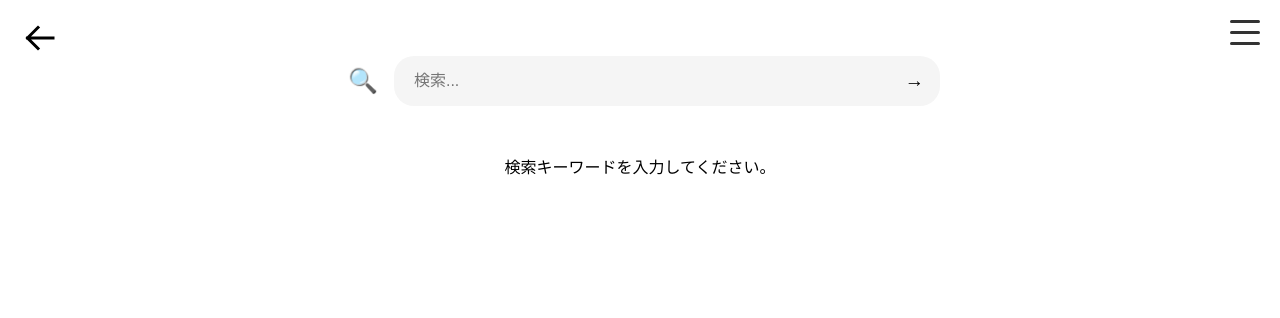
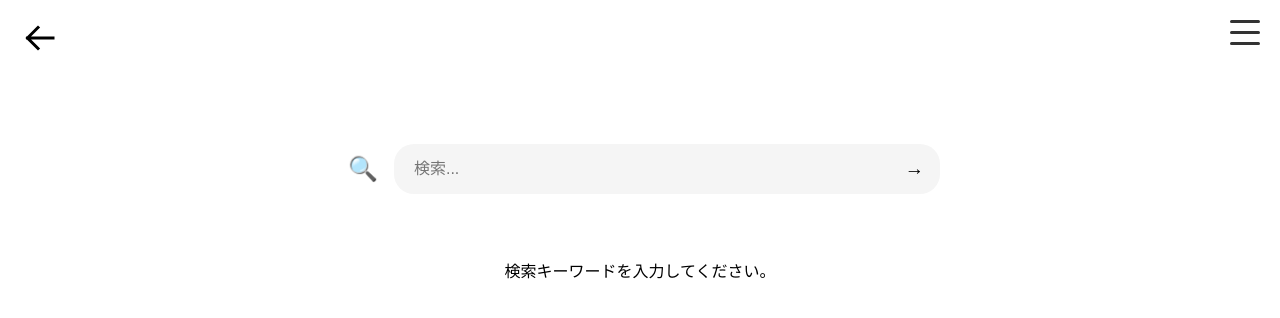
Before and after one commit to 0kyon/kyon-s-room, a Next.js app: page /search in a window 1280 px wide. Shown: the top 318 px of the page. Built offline with nearby package versions, Linux system fonts and the light colour scheme.

Commit message:
検索結果表示ページのテキストボックスの位置を下げた

```diff
--- a/src/app/search/styles.module.css
+++ b/src/app/search/styles.module.css
@@ -6,8 +6,8 @@
 
 /* 検索バーコンテナ */
 .searchBarContainer {
-  margin-bottom: 3rem;
-  margin-top: 1.5rem;
+  margin-bottom: 4rem;
+  margin-top: 7rem;
   display: flex;
   justify-content: center;
 }
```
